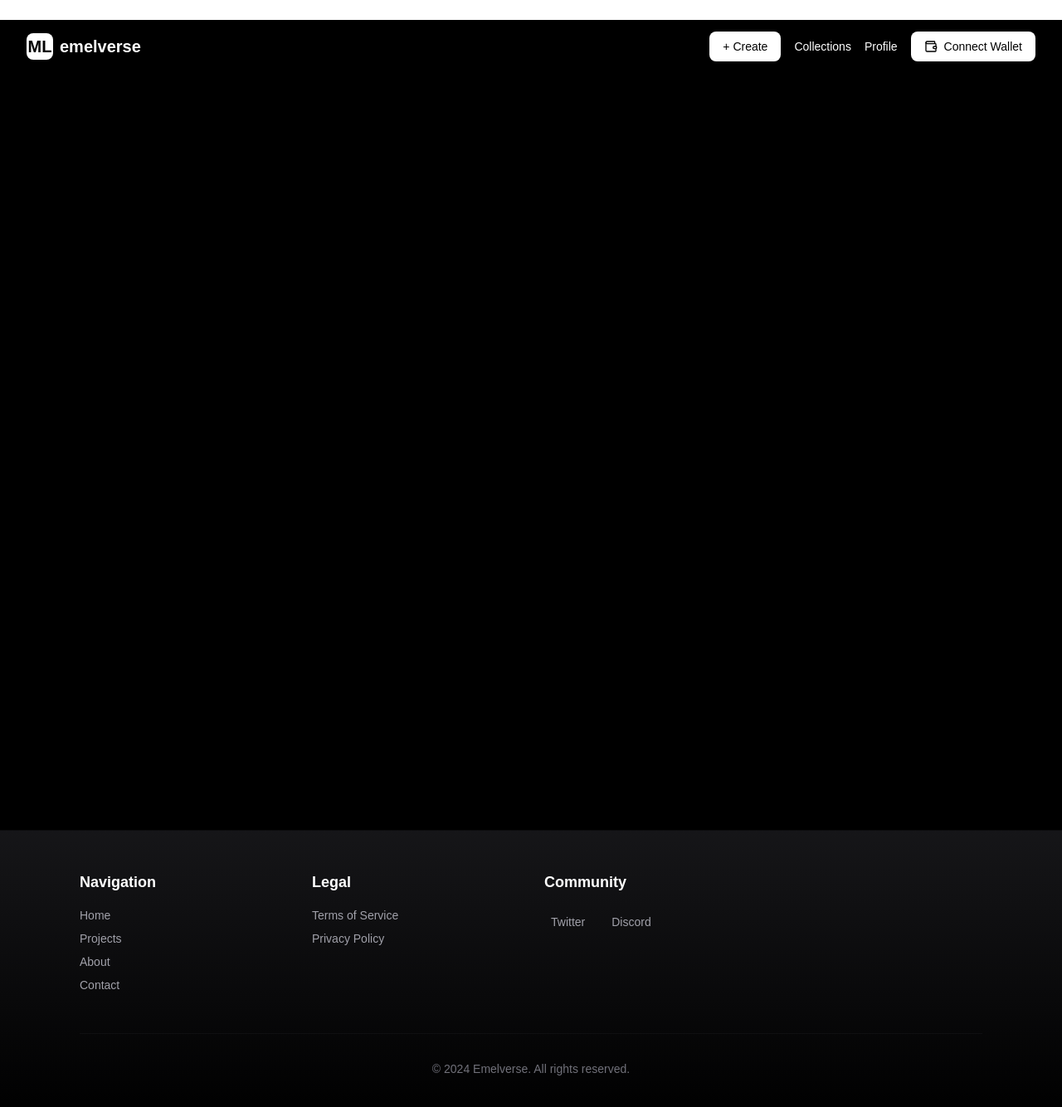
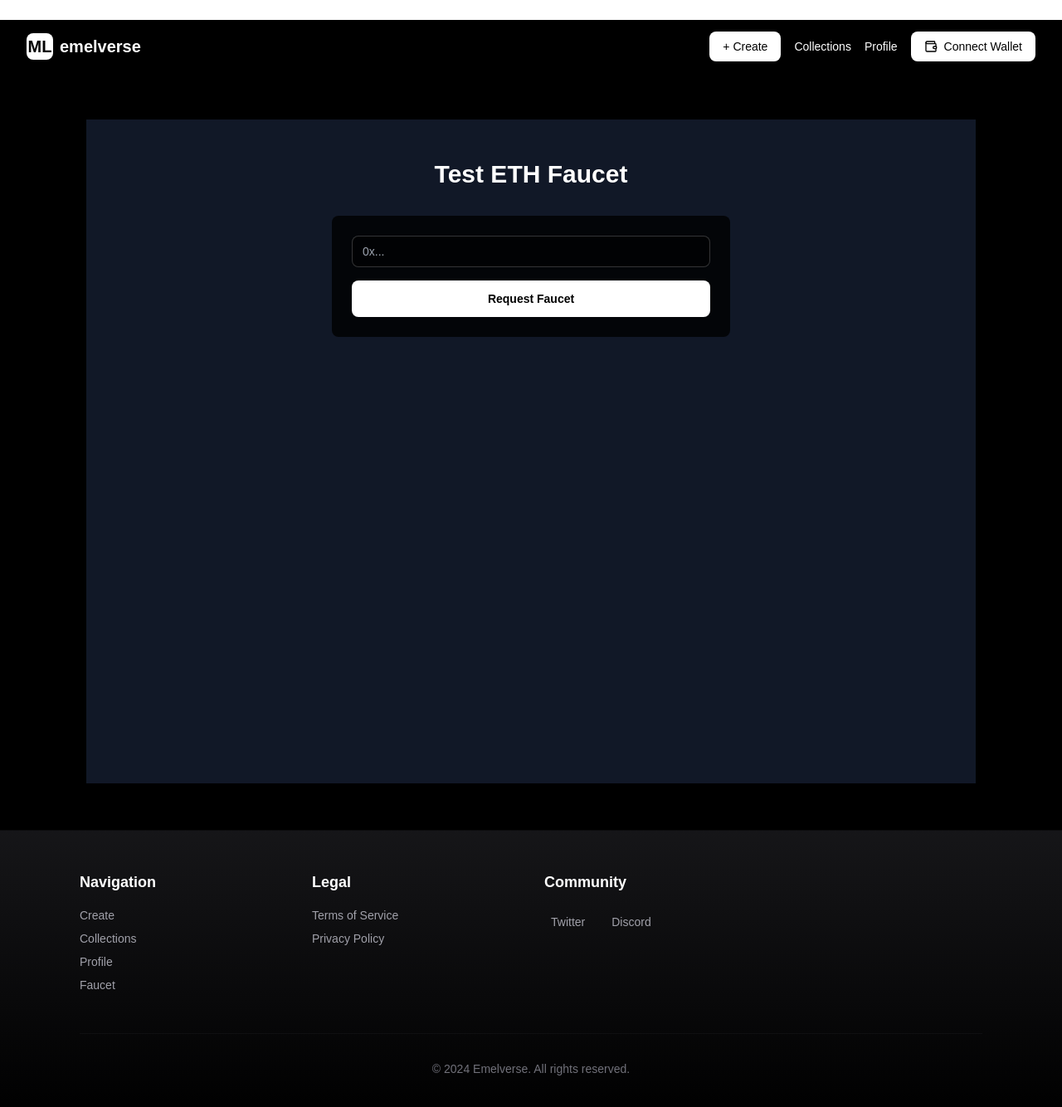
Before and after one commit to devEMEL/emel-verse-main, a Next.js app: page /faucet in a window 1280 px wide. Before the commit this address had no page. Shown: the top 1334 px of the page at 83% size. Built offline with nearby package versions, Linux system fonts and the light colour scheme; a web font is replaced by a local one.

Commit message:
faucet page done

```diff
--- /dev/null
+++ b/app/faucet/page.tsx
@@ -0,0 +1,17 @@
+import React from 'react'
+import { FaucetForm } from '@/components/FaucetForm';
+
+const page = () => {
+  return (
+    <div className="min-h-screen bg-gray-900 py-12">
+    <div className="container mx-auto px-4 max-w-lg">
+      <h1 className="text-3xl font-bold text-white mb-8 text-center">Test ETH Faucet</h1>
+      <div className="bg-black/80 p-6 rounded-lg">
+        <FaucetForm />
+      </div>
+    </div>
+  </div>
+  )
+}
+
+export default page;
--- /dev/null
+++ b/components/FaucetForm.tsx
@@ -0,0 +1,41 @@
+'use client'
+import React, { useState } from 'react';
+
+export const FaucetForm = () => {
+  const [address, setAddress] = useState('');
+  const [isLoading, setIsLoading] = useState(false);
+
+  const handleSubmit = async (e: React.FormEvent) => {
+    e.preventDefault();
+    setIsLoading(true);
+    try {
+      console.log('Requesting faucet for:', address);
+      await new Promise(resolve => setTimeout(resolve, 1000));
+      alert('Success!');
+    } catch (error) {
+      alert('Failed!');
+    }
+    setIsLoading(false);
+  };
+
+  return (
+    <form onSubmit={handleSubmit}>
+      <input
+        type="text"
+        value={address}
+        onChange={(e) => setAddress(e.target.value)}
+        placeholder="0x..."
+        className="w-full px-3 py-2 bg-black/50 border border-white/20 rounded-lg text-white mb-4"
+        required
+      />
+      <button
+        type="submit"
+        disabled={isLoading}
+        className="w-full bg-white text-black font-bold py-3 rounded-lg hover:bg-white/90 disabled:bg-white/50"
+      >
+        {isLoading ? 'Requesting...' : 'Request Faucet'}
+      </button>
+</form>
+      )
+
+    }
--- a/components/Footer.tsx
+++ b/components/Footer.tsx
@@ -1,3 +1,5 @@
+import Link from "next/link";
+
 const Footer = () => {
     return (
         <footer className="bg-gradient-to-t from-black to-zinc-900/90 border-t border-zinc-800/30">
@@ -10,36 +12,36 @@ const Footer = () => {
                         </h3>
                         <ul className="space-y-2">
                             <li>
-                                <a
-                                    href="#"
+                                <Link
+                                    href="/create"
                                     className="text-zinc-400 hover:text-white transition-colors"
                                 >
-                                    Home
-                                </a>
+                                    Create
+                                </Link>
                             </li>
                             <li>
-                                <a
-                                    href="#"
+                                <Link
+                                    href="/"
                                     className="text-zinc-400 hover:text-white transition-colors"
                                 >
-                                    Projects
-                                </a>
+                                    Collections
+                                </Link>
                             </li>
                             <li>
-                                <a
-                                    href="#"
+                                <Link
+                                    href="/profile"
                                     className="text-zinc-400 hover:text-white transition-colors"
                                 >
-                                    About
-                                </a>
+                                    Profile
+                                </Link>
                             </li>
                             <li>
-                                <a
-                                    href="#"
+                                <Link
+                                    href="/faucet"
                                     className="text-zinc-400 hover:text-white transition-colors"
                                 >
-                                    Contact
-                                </a>
+                                    Faucet
+                                </Link>
                             </li>
                         </ul>
                     </div>
```
